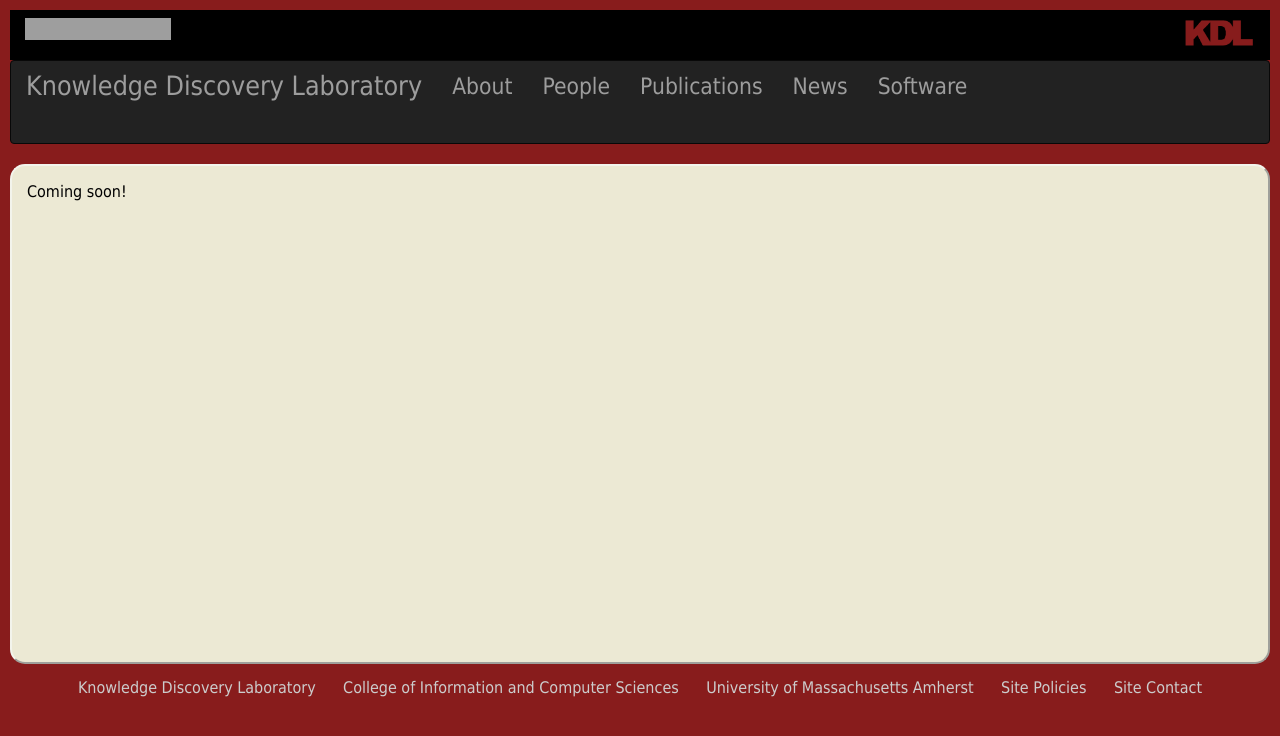
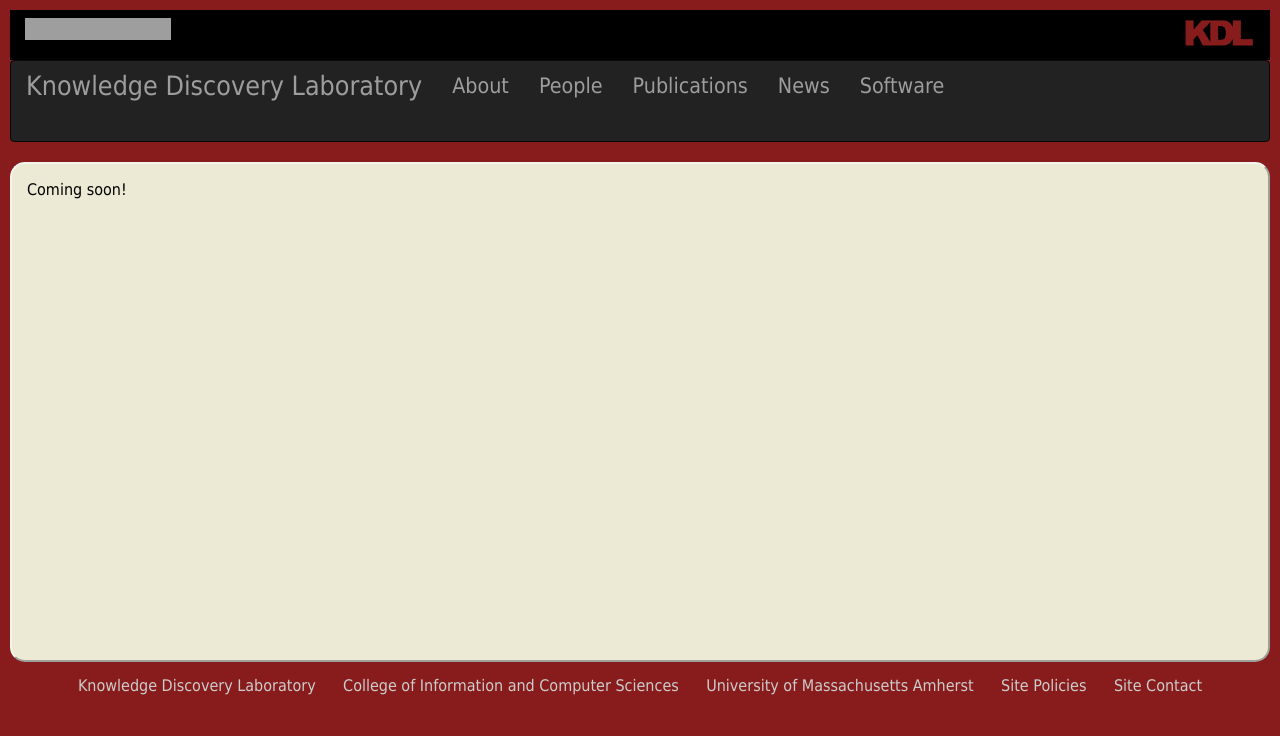
Before and after one commit to KDL-umass/kdl-umass.github.io, a Jekyll site: the page built from data.md, in a window 1280 px wide. Shown: the top 736 px of the page. Built offline with Jekyll 4.4.1, drawn with Linux system fonts in a browser that asks for light colours; nearby versions of some CDN libraries; comment, search, counter and statistics services are not loaded; grey boxes are pictures that could not be loaded.

Commit message:
minor changes

```diff
--- a/_includes/header.html
+++ b/_includes/header.html
@@ -43,7 +43,7 @@
     <ul class="nav navbar-nav">
       {% for page in site.nav %}
       {% if page.text %}
-      <li class="nav-item" style="font-size:17pt;">
+      <li class="nav-item" style="font-size:16pt;">
         <a class="nav-link" href="{{ page.url | prepend: site.baseurl }}">{{ page.text }}</a>&nbsp;&nbsp;
       </li>
       {% endif %}
```
